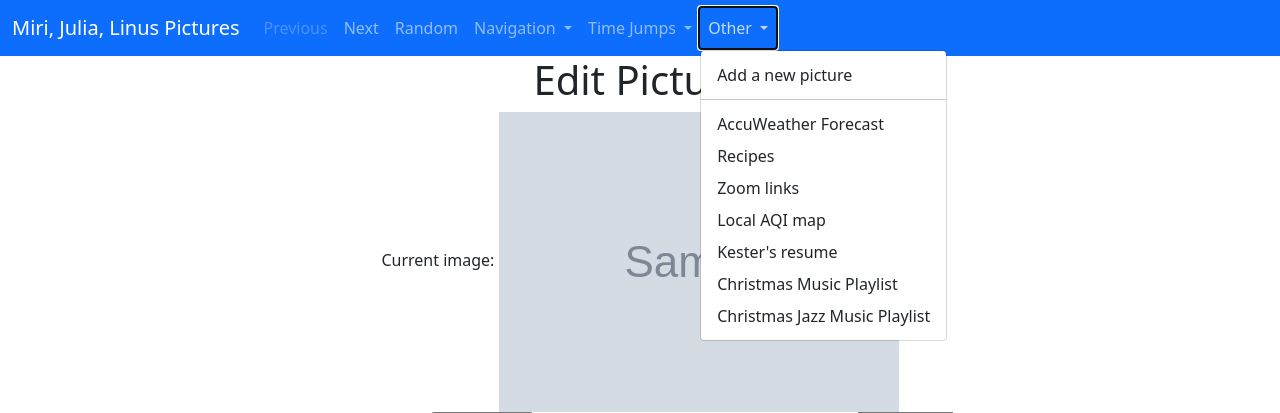
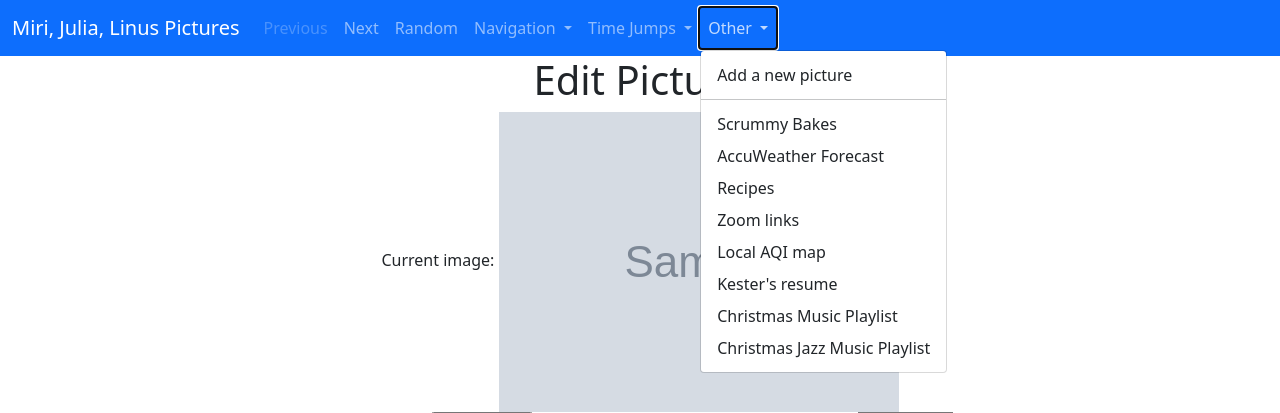
Before and after one commit to kesterallen/surlyfritter-python3, a Flask app: template surlyfritter/templates/add.html in a window 1280 px wide, after a click on "Other". Shown: the top 413 px of the page. Run offline with Flask 3, Linux system fonts and the light colour scheme; the template is opened without the code that fills it: most values are stand-ins (such as "Sample title", 1, 10 or a date in 2020); grey boxes marked "Sample" are stand-in pictures; some libraries are stand-ins or nearby versions.

Commit message:
Add scrummy bakes link

```diff
--- a/surlyfritter/templates/navbar.html
+++ b/surlyfritter/templates/navbar.html
@@ -80,6 +80,7 @@
             <ul class="dropdown-menu" aria-labelledby="nonpictureDropdown">
               <li><a class="dropdown-item" href="/picture/add">Add a new picture</a></li>
               <li><hr class="dropdown-divider"></li>
+              <li><a class="dropdown-item" href="/scrummy">Scrummy Bakes</a></li>
               <li><a class="dropdown-item" href="/accuweather">AccuWeather Forecast</a></li>
               <li><a class="dropdown-item" href="/recipes">Recipes</a></li>
               <li><a class="dropdown-item" href="/naga">Zoom links</a></li>
```
